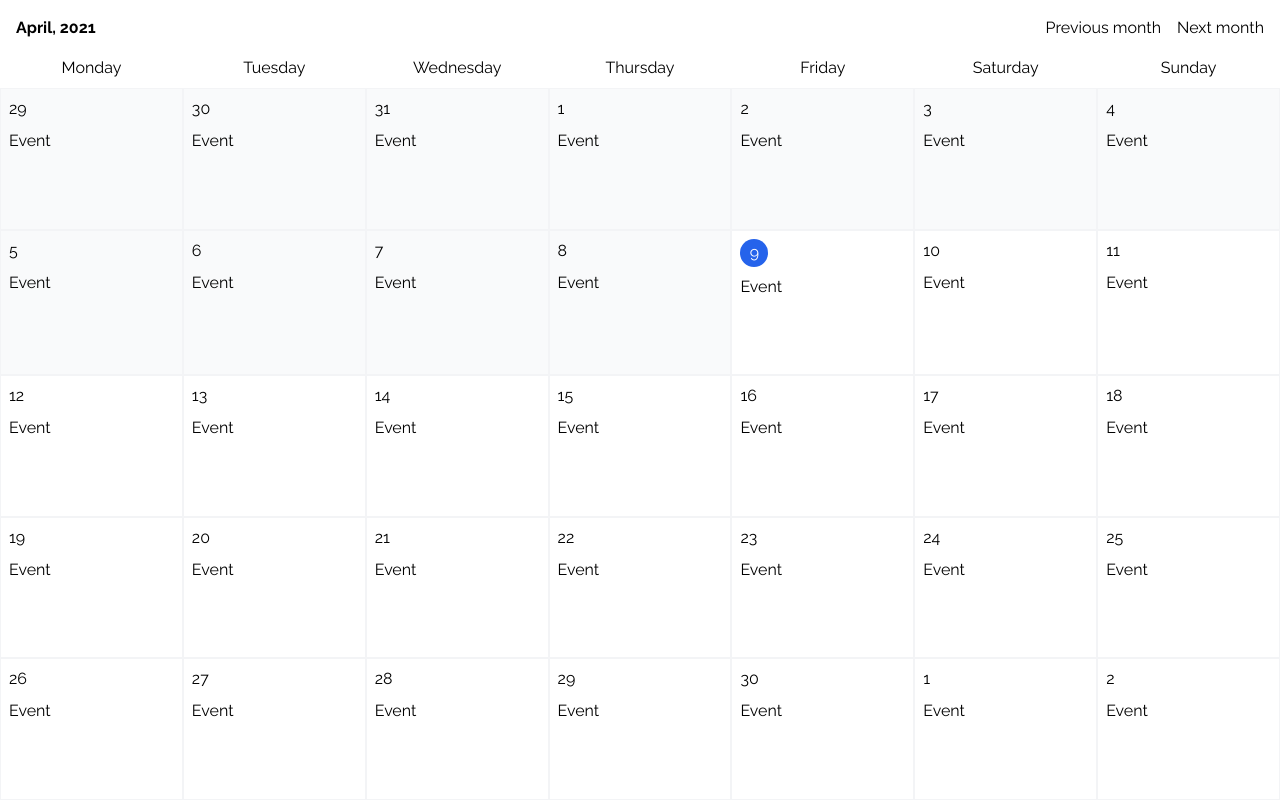
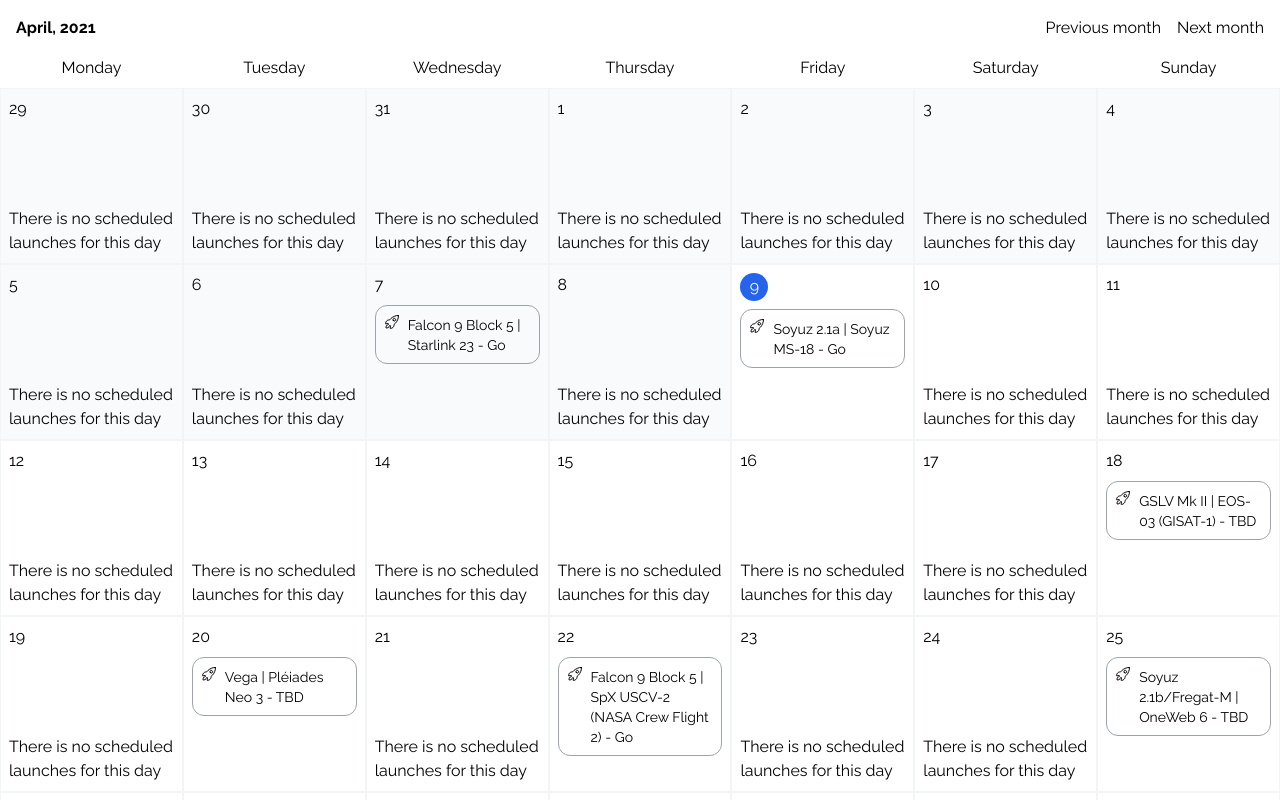
Before and after one commit to igor-lid/launches-app, a Next.js app: page / in a window 1280 px wide. Built offline with nearby package versions, Linux system fonts and the light colour scheme.

Commit message:
add renderEvents func, loaders, update tailwind config

```diff
--- /dev/null
+++ b/src/components/FullScreenLoader.tsx
@@ -0,0 +1,13 @@
+import { FC } from 'react';
+
+import Loader from './Loader';
+
+export const FullScreenLoader: FC = () => {
+  return (
+    <div className="flex items-center justify-center opacity-90 absolute inset-0">
+      <Loader classes="w-12 h-12" />
+    </div>
+  );
+};
+
+export default FullScreenLoader;
--- /dev/null
+++ b/src/components/Loader.tsx
@@ -0,0 +1,18 @@
+import classNames from 'classnames';
+import { FC } from 'react';
+
+interface ILoaderProps {
+  classes?: string;
+}
+
+export const Loader: FC<ILoaderProps> = ({ classes }) => {
+  return (
+    <div
+      className={classNames(`border-4 border-blue-500 rounded-full loader`, {
+        [classes]: !!classes
+      })}
+    />
+  );
+};
+
+export default Loader;
--- /dev/null
+++ b/src/components/icons/index.tsx
@@ -0,0 +1,22 @@
+export const RocketIcon = (): JSX.Element => {
+  return (
+    <svg xmlns="http://www.w3.org/2000/svg" className="h-full" viewBox="0 0 512 512">
+      <path
+        d="M461.81 53.81a4.4 4.4 0 00-3.3-3.39c-54.38-13.3-180 34.09-248.13 102.17a294.9 294.9 0 00-33.09 39.08c-21-1.9-42-.3-59.88 7.5-50.49 22.2-65.18 80.18-69.28 105.07a9 9 0 009.8 10.4l81.07-8.9a180.29 180.29 0 001.1 18.3 18.15 18.15 0 005.3 11.09l31.39 31.39a18.15 18.15 0 0011.1 5.3 179.91 179.91 0 0018.19 1.1l-8.89 81a9 9 0 0010.39 9.79c24.9-4 83-18.69 105.07-69.17 7.8-17.9 9.4-38.79 7.6-59.69a293.91 293.91 0 0039.19-33.09c68.38-68 115.47-190.86 102.37-247.95zM298.66 213.67a42.7 42.7 0 1160.38 0 42.65 42.65 0 01-60.38 0z"
+        fill="none"
+        stroke="currentColor"
+        strokeLinecap="round"
+        strokeLinejoin="round"
+        strokeWidth="32"
+      />
+      <path
+        d="M109.64 352a45.06 45.06 0 00-26.35 12.84C65.67 382.52 64 448 64 448s65.52-1.67 83.15-19.31A44.73 44.73 0 00160 402.32"
+        fill="none"
+        stroke="currentColor"
+        strokeLinecap="round"
+        strokeLinejoin="round"
+        strokeWidth="32"
+      />
+    </svg>
+  );
+};
--- /dev/null
+++ b/src/components/launches/Event.tsx
@@ -0,0 +1,29 @@
+import { Dispatch, FC, SetStateAction } from 'react';
+
+import { ILaunch } from '../../types';
+import { RocketIcon } from '../icons';
+
+interface ILaunchProps {
+  launch: ILaunch;
+  setSelectedLaunch: Dispatch<SetStateAction<ILaunch>>;
+}
+
+export const Event: FC<ILaunchProps> = ({ launch, setSelectedLaunch }) => {
+  const { name, status } = launch;
+
+  return (
+    <button
+      onClick={() => setSelectedLaunch(launch)}
+      className="border border-gray-400 text-left cursor-pointer rounded-xl w-full px-2 py-2 text-sm mb-1 flex items-baseline">
+      <span className="w-4 h-4 mr-2">
+        <RocketIcon />
+      </span>
+      <div>
+        <span>{name}</span>
+        <span> - {status.name}</span>
+      </div>
+    </button>
+  );
+};
+
+export default Event;
--- a/src/components/launches/calendar/index.tsx
+++ b/src/components/launches/calendar/index.tsx
@@ -1,10 +1,48 @@
-import { FC, Fragment, useEffect, useState } from 'react';
+import { isEqual } from 'date-fns';
+import { Dispatch, FC, Fragment, SetStateAction, useEffect, useState } from 'react';
 
-import { addMonthsToDate, createCalendar, subMonthsFromDate } from '../../../utils/date';
+import { ILaunch } from '../../../types';
+import {
+  addMonthsToDate,
+  createCalendar,
+  setDateTimeToZero,
+  subMonthsFromDate
+} from '../../../utils/date';
+import Event from '../Event';
 import Cell from './Cell';
 import Header from './Header';
 
-const Calendar: FC = (): JSX.Element => {
+const renderEvents = (
+  launches: Partial<ILaunch[]>,
+  day: Date,
+  setSelectedLaunch: Dispatch<SetStateAction<ILaunch>>
+) => {
+  const l = launches
+    .filter((launch) => {
+      const launchDate = setDateTimeToZero(new Date(launch.net));
+      const currentDate = setDateTimeToZero(day);
+      return isEqual(launchDate, currentDate);
+    })
+    .map((launch) => {
+      return <Event key={launch.id} launch={launch} setSelectedLaunch={setSelectedLaunch} />;
+    });
+
+  if (l.length > 0) {
+    return l;
+  } else
+    return (
+      <div className="flex items-end justify-center w-full h-full">
+        <p>There is no scheduled launches for this day</p>
+      </div>
+    );
+};
+
+interface ICalendarProps {
+  launches: ILaunch[];
+  setSelectedLaunch: Dispatch<SetStateAction<ILaunch>>;
+}
+
+const Calendar: FC<ICalendarProps> = ({ launches, setSelectedLaunch }): JSX.Element => {
   const [selectedDate, setSelectedDate] = useState(new Date());
   const [calendar, setCalendar] = useState([]);
 
@@ -36,7 +74,7 @@
           <Fragment key={index}>
             {week.map((day) => (
               <Cell key={day.toString()} day={day}>
-                Event
+                {renderEvents(launches, day, setSelectedLaunch)}
               </Cell>
             ))}
           </Fragment>
--- a/src/pages/index.tsx
+++ b/src/pages/index.tsx
@@ -1,15 +1,44 @@
-import { FC } from 'react';
+import { FC, useEffect, useState } from 'react';
 
+import FullScreenLoader from '../components/FullScreenLoader';
 import LaunchesCalendar from '../components/launches/calendar';
+import { launches as launchesData } from '../data/mock/launches';
+import { ILaunch } from '../types';
+
+const getLaunchesFromAPIMock = (): Promise<ILaunch[]> => {
+  return new Promise((resolve, reject) => {
+    setTimeout(() => {
+      resolve(launchesData.results);
+    }, 4000);
+  });
+};
 
 const Home: FC = (): JSX.Element => {
+  const [launches, setLaunches] = useState<ILaunch[]>([]);
+  const [selectedLaunch, setSelectedLaunch] = useState<ILaunch>(null);
+  const [loading, setLoading] = useState(false);
+
+  useEffect(() => {
+    setLoading(true);
+    getLaunchesFromAPIMock().then((result) => {
+      setLaunches(result);
+      setLoading(false);
+    });
+  }, []);
+
   return (
-    <main className="h-screen max-h-screen flex overflow-hidden">
-      {/* Launches Calendar */}
-      <section className="flex flex-col h-full flex-1 overflow-y-auto">
-        <LaunchesCalendar />
-      </section>
-    </main>
+    <>
+      {loading ? (
+        <FullScreenLoader />
+      ) : (
+        <main className="h-screen flex overflow-hidden">
+          {/* Launches Calendar */}
+          <section className="flex flex-col h-full flex-1 overflow-y-auto">
+            <LaunchesCalendar launches={launches} setSelectedLaunch={setSelectedLaunch} />
+          </section>
+        </main>
+      )}
+    </>
   );
 };
 
--- a/src/styles/styles.css
+++ b/src/styles/styles.css
@@ -3,3 +3,16 @@
 @tailwind components;
 
 @tailwind utilities;
+
+@keyframes loader-rotate {
+    0% {
+        transform: rotate(0);
+    }
+    100% {
+        transform: rotate(360deg);
+    }
+}
+.loader {
+    border-right-color: transparent;
+    animation: loader-rotate 1s linear infinite;
+}
--- /dev/null
+++ b/src/types.ts
@@ -0,0 +1,10 @@
+export interface ILaunch {
+  id: string;
+  name: string;
+  net: string;
+  status: {
+    id: number;
+    name: string;
+  };
+  image: string;
+}
--- a/tailwind.config.js
+++ b/tailwind.config.js
@@ -2,7 +2,6 @@
 const defaultTheme = require('tailwindcss/defaultTheme');
 
 module.exports = {
-  mode: 'jit',
   purge: ['./src/pages/**/*.{js,ts,jsx,tsx}', './src/components/**/*.{js,ts,jsx,tsx}'],
   darkMode: false, // or 'media' or 'class'
   theme: {
```
